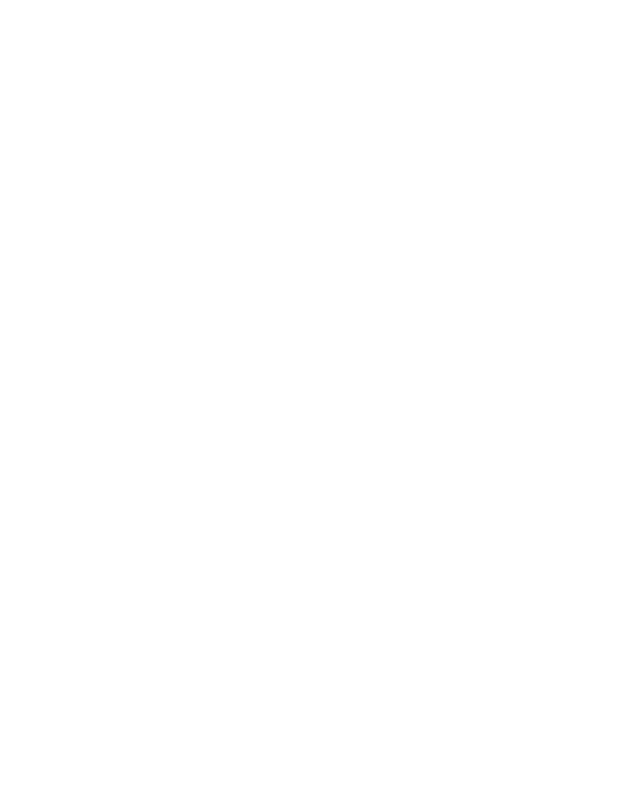
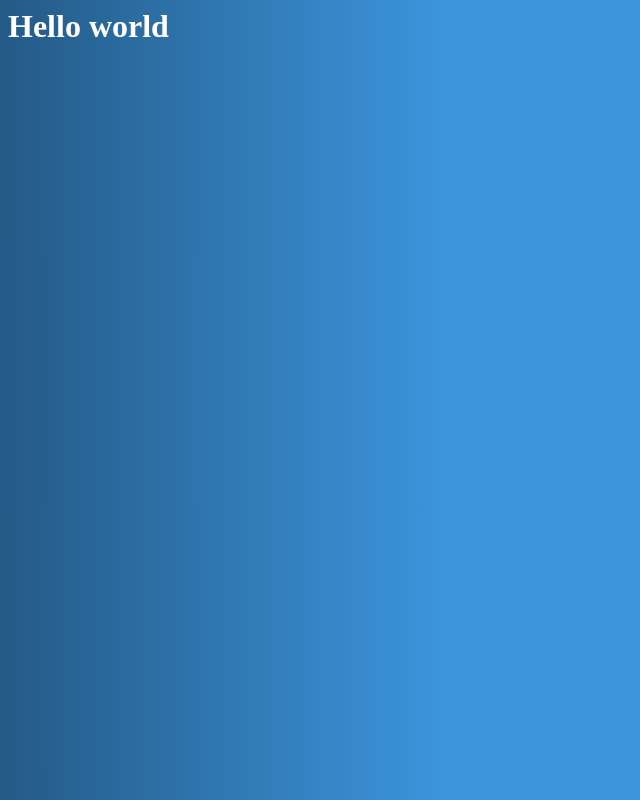
Before and after one commit to faustlarsen/plant, a website: page src/index.html in a window 1280 px wide. Shown: the whole page, without its empty margins (0-640 px from the left). Drawn offline with Linux system fonts and the light colour scheme.

Commit message:
Import stylesheet

```diff
--- a/src/index.html
+++ b/src/index.html
@@ -3,10 +3,12 @@
 <head>
   <meta charset="UTF-8">
   <meta name="viewport" content="width=device-width, initial-scale=1.0">
+  <link rel="stylesheet" href="styles.css">
   <title>Plant Project</title>
 </head>
 
 <body>
+  <h1>Hello world</h1>
 
 </body>
 
```
